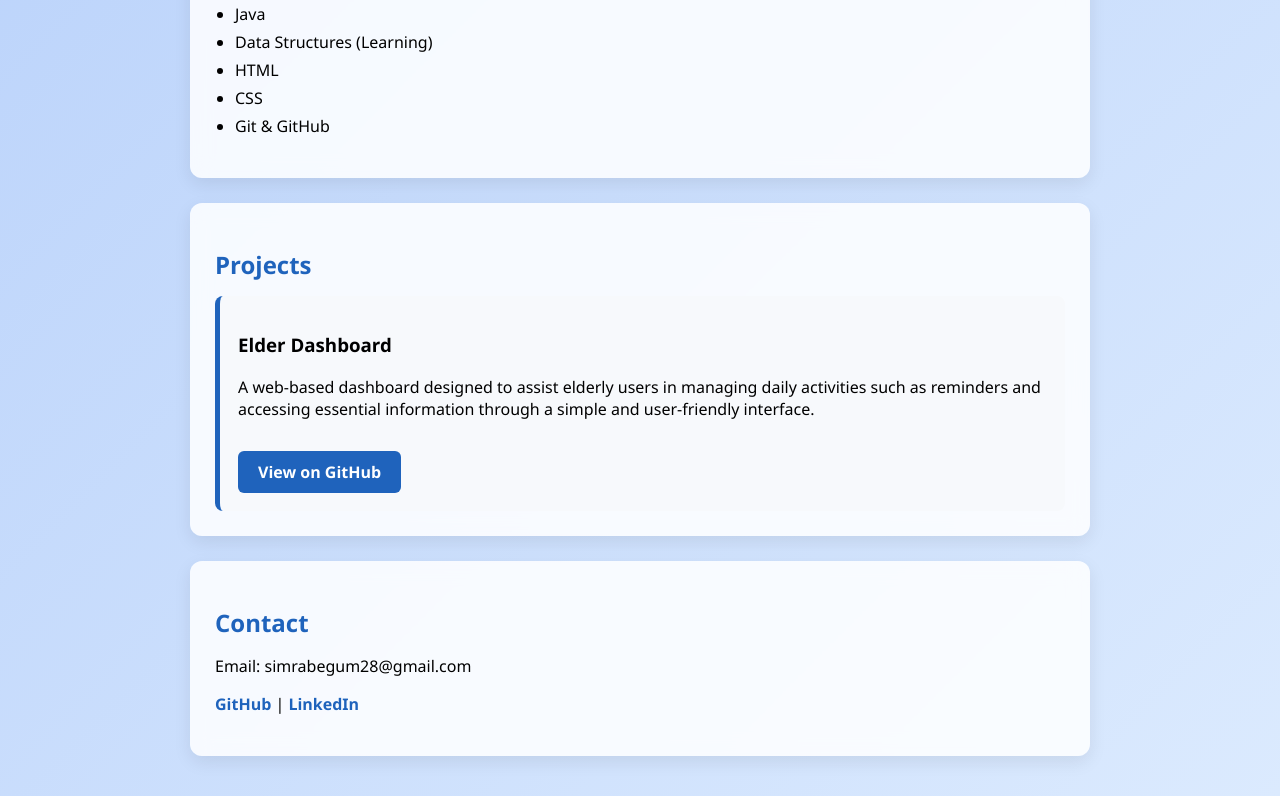
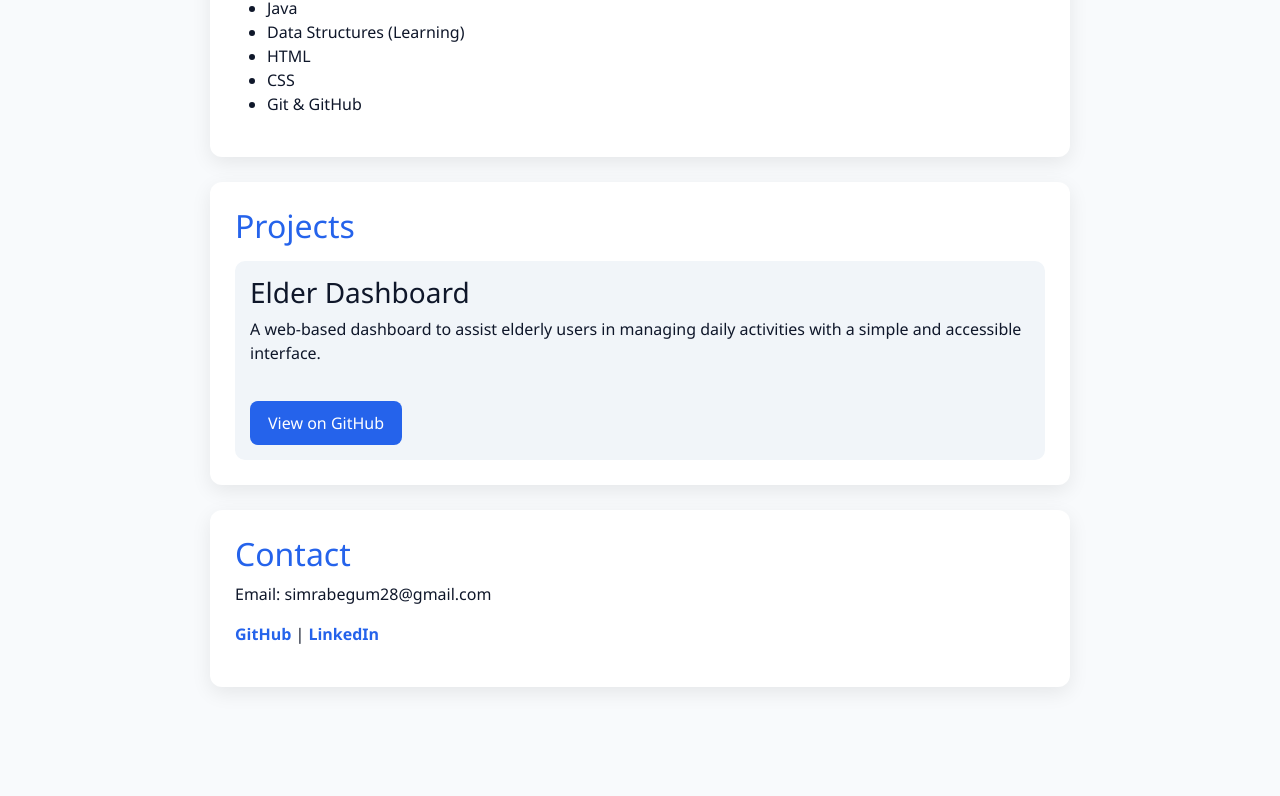
Before and after one commit to simra2580/portfolio, a plain HTML site: page index.html in a window 1280 px wide. Shown: the part 676-1472 px from the top of the page. After the commit the page ends 1408 px from the top, so only its background shows below. Drawn offline with nearby package versions, Linux system fonts and the light colour scheme.

Commit message:
Updated portfolio

```diff
--- a/index.html
+++ b/index.html
@@ -3,16 +3,19 @@
 <head>
     <title>Simra Begum | Portfolio</title>
     <meta name="viewport" content="width=device-width, initial-scale=1.0">
+
+    <!-- Bootstrap for responsiveness -->
+    <link href="https://cdn.jsdelivr.net/npm/bootstrap@5.3.0/dist/css/bootstrap.min.css" rel="stylesheet">
+
     <link rel="stylesheet" href="style.css">
 </head>
 
 <body>
 
-<header>
+<header class="text-center">
     <h1>Simra Begum</h1>
+    <p id="typing"></p>
 
-    <!-- Strong professional intro -->
-    <p id="typing"></p>
     <p class="subtitle">
         Information Science Engineering Student <br>
         Java | Data Structures | Web Developer
@@ -26,7 +29,7 @@
     <section>
         <h2>About</h2>
         <p>
-            I am a Information Science Engineering student passionate about software development.
+            I am an Information Science Engineering student passionate about software development.
             I am currently building strong skills in Java and Data Structures along with web development.
             I enjoy solving problems and developing applications that provide real-world solutions.
         </p>
@@ -42,12 +45,6 @@
         <div id="projects"></div>
     </section>
 
-    <!-- ✅ FIXED RESUME
-    <section>
-        <h2>Resume</h2>
-        <a href="resume.pdf" target="_blank" class="btn">View Resume</a>
-    </section>--->
-
     <section>
         <h2>Contact</h2>
         <p>Email: simrabegum28@gmail.com</p>
@@ -60,6 +57,5 @@
 </div>
 
 <script src="script.js"></script>
-
 </body>
 </html>
--- a/script.js
+++ b/script.js
@@ -1,6 +1,5 @@
 document.addEventListener("DOMContentLoaded", function(){
 
-    // 🔥 TYPING EFFECT (More Professional)
     const text = "Information Science Engineering Student | Java | Data Structures | Web Developer";
     let i = 0;
 
@@ -13,7 +12,6 @@
     }
     typingEffect();
 
-    // 🔥 SKILLS (Better Order for Recruiters)
     const skills = [
         "Java",
         "Data Structures (Learning)",
@@ -30,11 +28,10 @@
         skillsList.appendChild(li);
     });
 
-    // 🔥 PROJECTS (Improved Description + GitHub Link)
     const projects = [
         {
             title: "Elder Dashboard",
-            desc: "A web-based dashboard designed to assist elderly users in managing daily activities such as reminders and accessing essential information through a simple and user-friendly interface.",
+            desc: "A web-based dashboard to assist elderly users in managing daily activities with a simple and accessible interface.",
             link: "https://github.com/simra2580"
         }
     ];
@@ -56,7 +53,19 @@
 
 });
 
-// 🌙 DARK MODE
 function toggleTheme(){
     document.body.classList.toggle("dark");
 }
+// SCROLL ANIMATION
+const sections = document.querySelectorAll("section");
+
+window.addEventListener("scroll", () => {
+    sections.forEach(section => {
+        const top = section.getBoundingClientRect().top;
+        const trigger = window.innerHeight * 0.85;
+
+        if(top < trigger){
+            section.classList.add("show");
+        }
+    });
+});
--- a/style.css
+++ b/style.css
@@ -1,8 +1,9 @@
 body{
-    font-family: 'Segoe UI', Arial, sans-serif;
+    font-family: 'Segoe UI', sans-serif;
     margin:0;
-    background: linear-gradient(135deg, #b4cefa, #dbeafe);
-    transition:0.3s;
+    background:#f8fafc;
+    color:#0f172a;
+    scroll-behavior:smooth;
 }
 
 /* DARK MODE */
@@ -13,87 +14,89 @@
 
 /* HEADER */
 header{
-    background:#254e84;
+    background: linear-gradient(135deg, #2563eb, #1e40af);
     color:white;
     text-align:center;
-    padding:50px 20px;
+    padding:60px 20px;
+    animation: fadeDown 1s ease;
 }
 
 header h1{
-    margin:0;
-    font-size:40px;
+    font-size:clamp(28px, 5vw, 42px);
+    font-weight:700;
 }
 
-/* NEW: subtitle */
+/* SUBTITLE */
 .subtitle{
     margin-top:10px;
-    font-size:16px;
     opacity:0.9;
 }
 
 /* BUTTON */
 .btn{
-    display:inline-block;
-    margin-top:15px;
-    padding:10px 20px;
+    margin-top:20px;
+    padding:10px 18px;
+    background:#2563eb;
     border:none;
-    background:#1f63bc;
+    border-radius:8px;
     color:white;
-    border-radius:6px;
     cursor:pointer;
-    transition:0.3s;
+    transition:all 0.3s ease;
 }
 
 .btn:hover{
-    background:#163f7a;
-    transform:translateY(-2px);
+    background:#1e40af;
+    transform:translateY(-3px);
+    box-shadow:0 6px 15px rgba(0,0,0,0.2);
 }
 
 /* CONTAINER */
 .container{
     max-width:900px;
     margin:auto;
-    padding:15px;
+    padding:20px;
 }
 
 /* SECTIONS */
 section{
-    background: rgba(255,255,255,0.85);
-    backdrop-filter: blur(10px);
+    background:white;
     margin:25px 0;
     padding:25px;
     border-radius:12px;
-    box-shadow:0 6px 18px rgba(0,0,0,0.08);
-    transition:0.3s;
+    box-shadow:0 6px 20px rgba(0,0,0,0.08);
+
+    opacity:0;
+    transform:translateY(40px);
+    transition:all 0.6s ease;
 }
 
 .dark section{
     background:#1e293b;
 }
 
+/* ACTIVE SCROLL */
+section.show{
+    opacity:1;
+    transform:translateY(0);
+}
+
 /* HEADINGS */
 h2{
-    color:#1f63bc;
-    margin-bottom:10px;
-}
-
-.dark h2{
-    color:#60a5fa;
+    color:#2563eb;
 }
 
 /* PROJECT CARD */
 .project-card{
-    background:#f7f9fc;
-    padding:18px;
-    border-left:5px solid #1f63bc;
+    background:#f1f5f9;
+    padding:15px;
     margin-top:15px;
-    border-radius:8px;
-    transition:0.3s;
+    border-radius:10px;
+    transition:all 0.3s ease;
 }
 
 .project-card:hover{
     transform:translateY(-5px);
-    box-shadow:0 8px 20px rgba(0,0,0,0.15);
+    box-shadow:0 10px 25px rgba(0,0,0,0.15);
 }
 
 .dark .project-card{
@@ -102,32 +105,35 @@
 
 /* LINKS */
 a{
-    color:#1f63bc;
-    font-weight:bold;
+    color:#2563eb;
+    font-weight:600;
     text-decoration:none;
-    transition:0.2s;
 }
 
 a:hover{
     text-decoration:underline;
 }
 
-/* LIST */
-ul{
-    padding-left:20px;
-}
-
-li{
-    margin-bottom:6px;
+/* ANIMATIONS */
+@keyframes fadeDown{
+    from{
+        opacity:0;
+        transform:translateY(-30px);
+    }
+    to{
+        opacity:1;
+        transform:translateY(0);
+    }
 }
 
 /* MOBILE */
-@media(max-width:600px){
-    header h1{
-        font-size:28px;
+@media(max-width:768px){
+
+    .btn{
+        width:100%;
     }
 
-    .container{
-        padding:10px;
+    section{
+        padding:18px;
     }
 }
```
